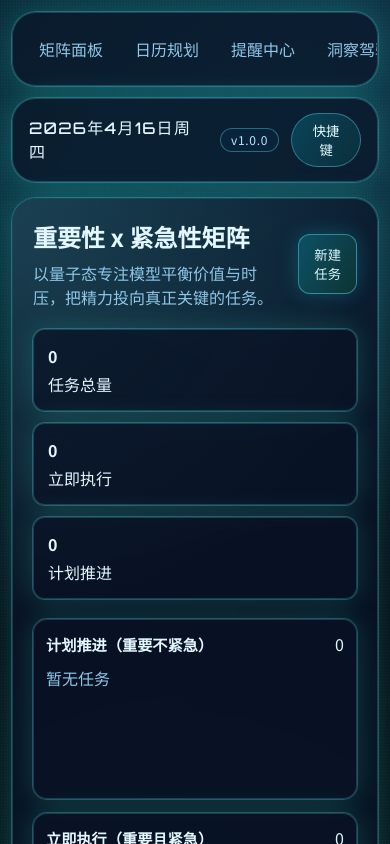
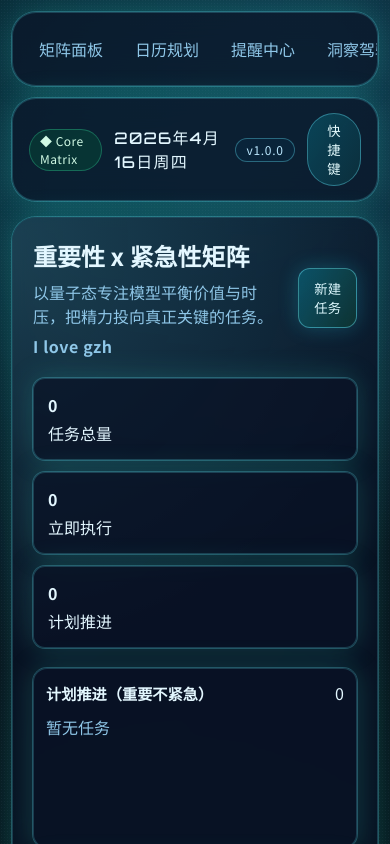
Before and after one commit to wjdsg/work_jd, a React (Vite) app: page / in a window 390 px wide. Shown: the top 844 px of the page. Built offline with nearby package versions, Linux system fonts and the light colour scheme.

Commit message:
feat: refresh branding and optimize reminder display for web/mobile
Add header badge and version emphasis, show 'I love gzh' on matrix home, hide reminder task IDs in UI, and update README plus tests to match title-based reminder rendering.

```diff
--- a/src/components/HeaderBar.tsx
+++ b/src/components/HeaderBar.tsx
@@ -9,6 +9,9 @@ export function HeaderBar() {
   return (
     <header className="header-bar">
       <div className="workspace-meta">
+        <span className="workspace-badge" title="Core Matrix">
+          ◆ Core Matrix
+        </span>
         <span className="workspace-date">{now}</span>
         <span className="workspace-version" title="当前应用版本">
           v{appVersion}
--- a/src/features/matrix/MatrixView.tsx
+++ b/src/features/matrix/MatrixView.tsx
@@ -42,6 +42,7 @@ export function MatrixView() {
         <div>
           <h1>重要性 x 紧急性矩阵</h1>
           <p>以量子态专注模型平衡价值与时压，把精力投向真正关键的任务。</p>
+          <p className="matrix-love">I love gzh</p>
         </div>
         <button type="button" onClick={() => setIsFormOpen(true)}>
           新建任务
--- a/src/features/matrix/styles/matrix.css
+++ b/src/features/matrix/styles/matrix.css
@@ -18,6 +18,13 @@
 .matrix-header p {
   margin-top: 6px;
   color: var(--color-text-muted);
+}
+
+.matrix-love {
+  margin-top: 6px;
+  color: rgb(74 222 128);
+  font-weight: 600;
+  letter-spacing: 0.04em;
 }
 
 .matrix-header button {
--- a/src/features/reminders/ReminderPanel.tsx
+++ b/src/features/reminders/ReminderPanel.tsx
@@ -32,7 +32,6 @@ function ReminderList({ title, reminders, onSnooze, onDismiss }: ReminderListPro
           {reminders.map((reminder) => (
             <li key={reminder.id} className="reminder-item">
               <div>
-                <strong>{reminder.taskId}</strong>
                 <p>{reminder.taskLabel}</p>
                 <p>{format(new Date(reminder.fireAt), 'PPp')}</p>
               </div>
--- a/src/styles/global.css
+++ b/src/styles/global.css
@@ -146,6 +146,16 @@ textarea {
   text-transform: uppercase;
 }
 
+.workspace-badge {
+  border: 1px solid rgb(52 211 153 / 35%);
+  border-radius: 999px;
+  padding: 2px 10px;
+  color: rgb(209 250 229);
+  background: rgb(6 78 59 / 45%);
+  font-size: 12px;
+  letter-spacing: 0.04em;
+}
+
 .workspace-version {
   border: 1px solid rgb(103 232 249 / 35%);
   border-radius: 999px;
```
Also changed, not shown: 2 other files (tests, documents, lock files or other folders).
